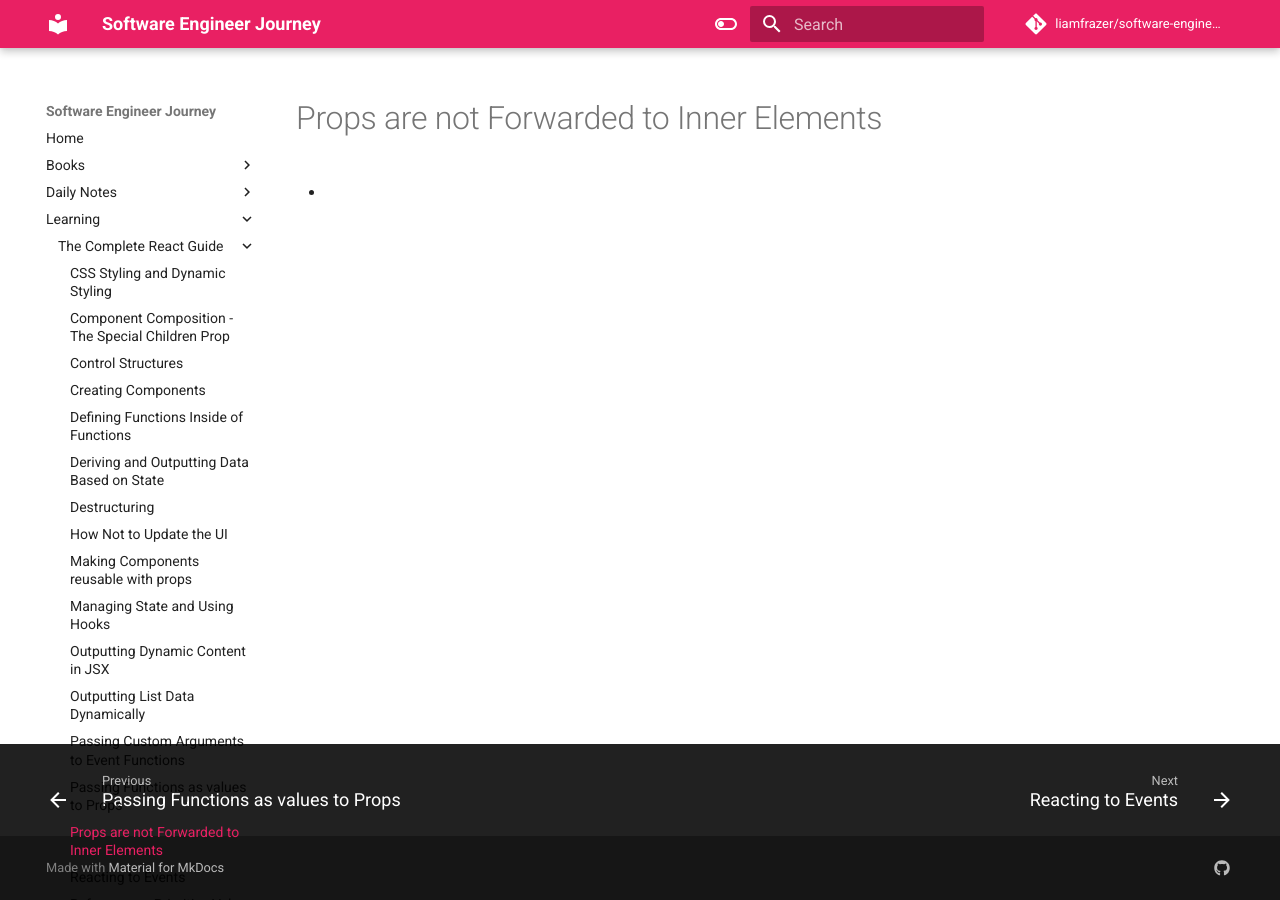
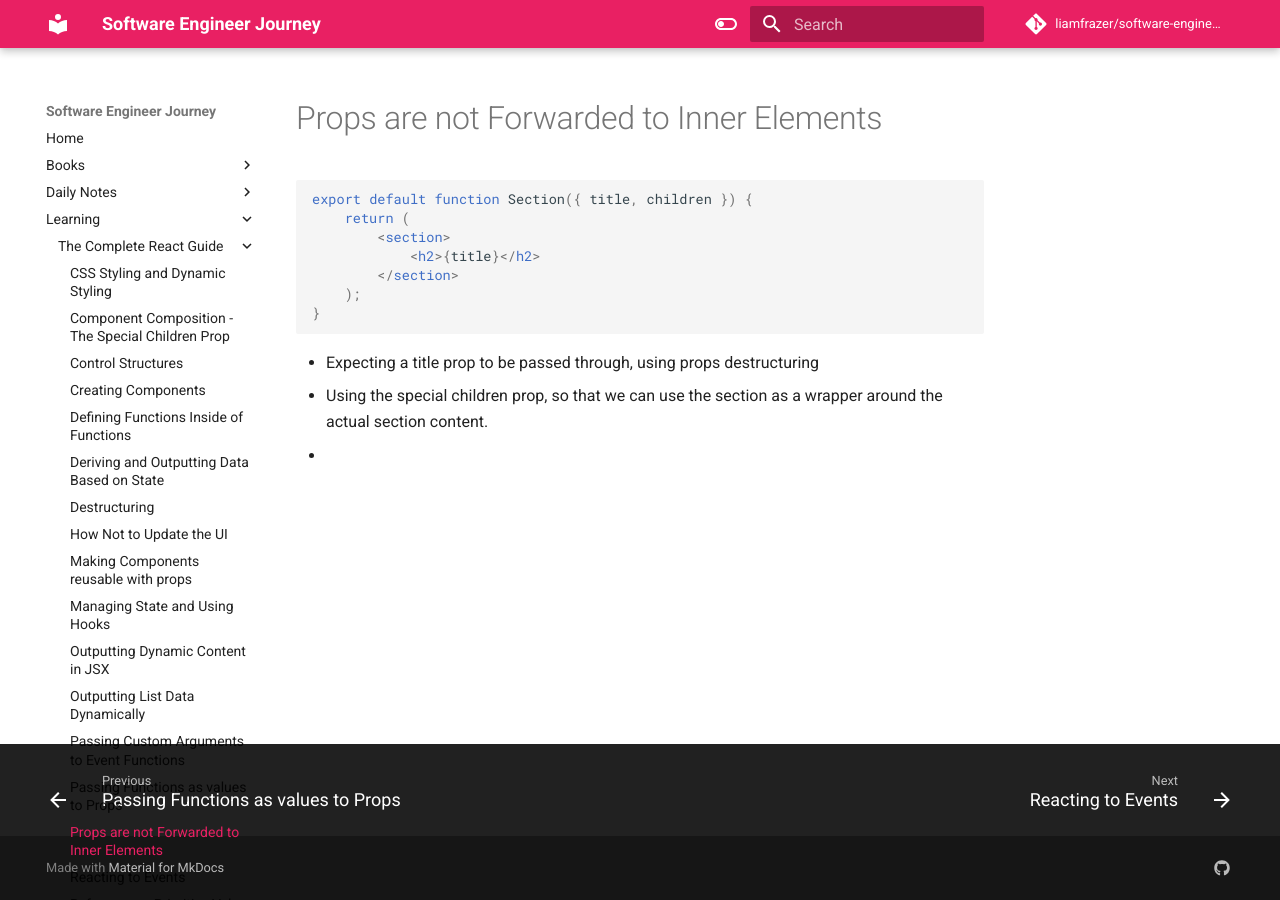
Before and after one commit to liamfrazer/software-engineer-journey, an MkDocs documentation site: the page built from docs/Learning/The Complete React Guide/Props are not Forwarded to Inner Elements.md, in a window 1280 px wide. Built offline with MkDocs 1.6.1 and Material for MkDocs 9.7.7, drawn with Linux system fonts in a browser that asks for light colours; comment, search, counter and statistics services are not loaded.

Commit message:
vault backup: 2023-12-21 15:33:08

````diff
--- a/docs/Learning/The Complete React Guide/Props are not Forwarded to Inner Elements.md
+++ b/docs/Learning/The Complete React Guide/Props are not Forwarded to Inner Elements.md
@@ -6,4 +6,17 @@ tags:
   - elements
 ---
 # Props are not Forwarded to Inner Elements
+
+```jsx
+export default function Section({ title, children }) {
+	return (
+		<section>
+			<h2>{title}</h2>
+		</section>
+	);
+}
+```
+
+* Expecting a title prop to be passed through, using props destructuring
+* Using the special children prop, so that we can use the section as a wrapper around the actual section content.
 *
````
